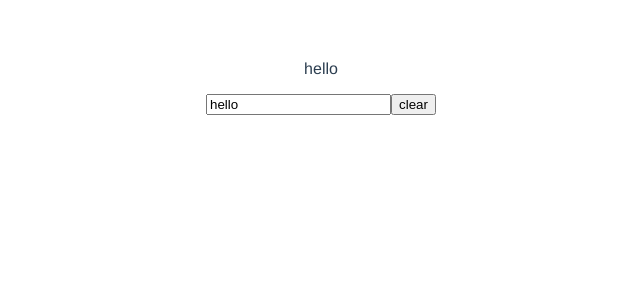
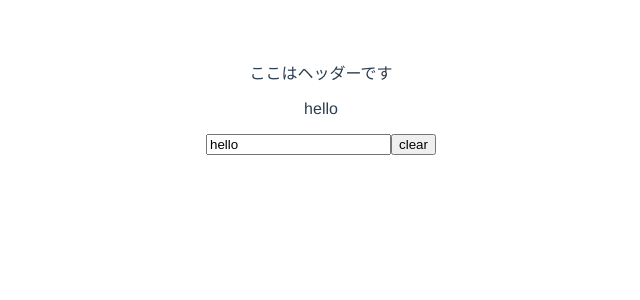
Before and after one commit to TakuoIshida/vue_practuce, a Vue app: page / in a window 1280 px wide. Shown: the top 300 px of the page, without its empty margins (319-959 px from the left). Built offline with nearby package versions, Linux system fonts and the light colour scheme.

Commit message:
header added

```diff
--- a/src/App.vue
+++ b/src/App.vue
@@ -1,5 +1,6 @@
 <template>
   <div id="app">
+    <myheader></myheader>
     <p v-if="msg.length > 0">
       {{ msg }}
     </p>
@@ -12,7 +13,12 @@
 </template>
 
 <script>
+import myheader from './components/myheader'
+
 export default {
+  components: {
+    myheader
+  },
   data () {
     return {
       msg: "hello"
--- /dev/null
+++ b/src/components/myheader.vue
@@ -0,0 +1,5 @@
+<template>
+  <div>
+    ここはヘッダーです
+  </div>
+</template>
```
